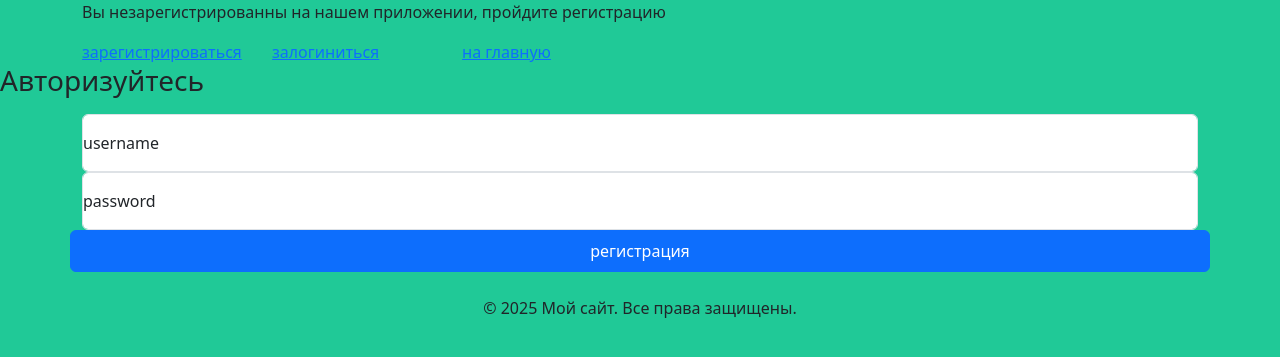
After one commit to ilyapopov400/Stepik_learn, a Django app: page /login in a window 1280 px wide. The commit adds this page. Shown: the top 357 px of the page. Run offline with Django 5.2, Linux system fonts and the light colour scheme; some libraries are stand-ins or nearby versions.

Commit message:
регистрация, аутентификация, выход из регистрации

```diff
--- a/Django/project3/notes/templates/notes/base/base.html
+++ b/Django/project3/notes/templates/notes/base/base.html
@@ -20,7 +20,7 @@
             <a href="{% url 'register:logout' %}">отписаться</a>
         </div>
         <div class="col-6">
-            <p>Hello {{ user.username }}</p>
+            <p>Hello, {{ user.username }}</p>
         </div>
         {% else %}
         <p>Вы незарегистрированны на нашем приложении, пройдите регистрацию</p>
@@ -28,7 +28,7 @@
             <a href="{% url 'register:reg' %}">зарегистрироваться</a>
         </div>
         <div class="col-2">
-            <a href="{% url 'notes:index' %}">залогиниться</a>
+            <a href="{% url 'register:login' %}">залогиниться</a>
         </div>
         <div class="col-2">
             <a href="{% url 'notes:index' %}">на главную</a>
--- /dev/null
+++ b/Django/project3/register/templates/register/login.html
@@ -0,0 +1,32 @@
+{% extends "notes/base/base.html" %}
+
+{% block title %}авторизация{% endblock %}
+
+{% block content %}
+<form action="" method="POST">
+    {% csrf_token %}
+
+    <h1 class="h3 mb-3 fw-normal">Авторизуйтесь</h1>
+    <div class="container">
+        <div class="row">
+            <div class="form-floating">
+                <input type="text" class="form-control" id="username" name="username" placeholder="name@example.com">
+                <label for="username">username</label>
+            </div>
+        </div>
+        <div class="row">
+            <div class="form-floating">
+                <input type="password" class="form-control" id="password" name="password" placeholder="Password">
+                <label for="password">password</label>
+            </div>
+        </div>
+        <div class="row">
+            <button class="btn btn-primary w-100 py-2" type="submit">регистрация</button>
+        </div>
+
+
+    </div>
+
+
+</form>
+{% endblock %}
--- a/Django/project3/register/urls.py
+++ b/Django/project3/register/urls.py
@@ -7,5 +7,6 @@ urlpatterns = [
     path('reg', views.UserReg.as_view(), name='reg'),
     path('logout/', views.Logout.as_view(), name='logout'),
     path('logout', views.Logout.as_view(), name='logout'),
+    path('login', views.Login.as_view(), name='login'),
 
 ]
--- a/Django/project3/register/views.py
+++ b/Django/project3/register/views.py
@@ -39,6 +39,26 @@ class UserReg(View):
         return render(request=request, template_name=self.template_name_redirect)
 
 
+class Login(View):
+    template_name = "register/login.html"
+    template_name_redirect = "notes/index.html"
+    template_name_bad_redirect = "register/bad_reg.html"
+
+    def get(self, request):
+        return render(request=request, template_name=self.template_name)
+
+    def post(self, request):
+        data = request.POST
+        try:
+            user = authenticate(request, username=data['username'], password=data['password'])
+            if user is None:
+                return render(request=request, template_name=self.template_name_bad_redirect)
+            login(request, user)
+            return render(request=request, template_name=self.template_name_redirect)
+        except KeyError:
+            return render(request=request, template_name=self.template_name_bad_redirect)
+
+
 class Logout(View):
     template_name = "register/logout.html"
     template_name_redirect = "notes/index.html"
```
